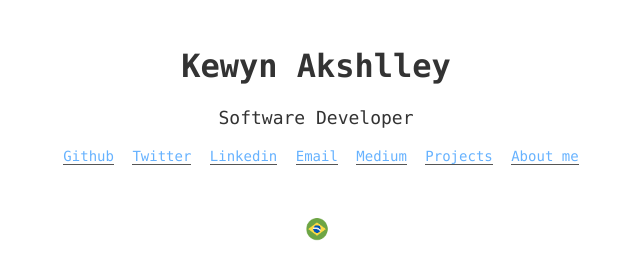
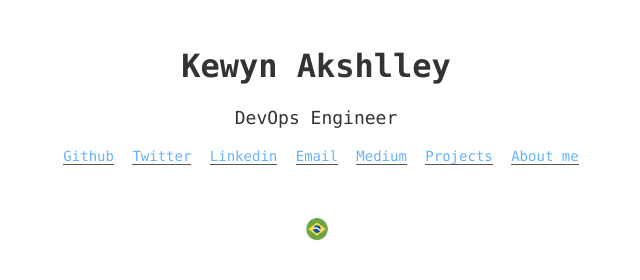
Before and after one commit to kewynakshlley/kewynakshlley.github.io, a Jekyll site: the page built from index.html, in a window 1280 px wide. Shown: the part 215-495 px from the top of the page, without its empty margins (324-964 px from the left). Built offline with Jekyll 4.4.1, drawn with Linux system fonts in a browser that asks for light colours.

Commit message:
Update index.html

```diff
--- a/index.html
+++ b/index.html
@@ -4,7 +4,7 @@ layout: home
 
 <div class="home-content">
 	<p style="font-weight:bold;font-size:32px;">Kewyn Akshlley</p>
-	<p style="font-size:18px;">Software Developer</p>
+	<p style="font-size:18px;">DevOps Engineer</p>
   <a class="home-links" target="_blank" href="{{ site.github }}">Github</a>
   <a class="home-links" target="_blank" href="{{ site.twitter }}">Twitter</a>
   <a class="home-links" target="_blank" href="{{ site.linkedin }}">Linkedin</a>
```
